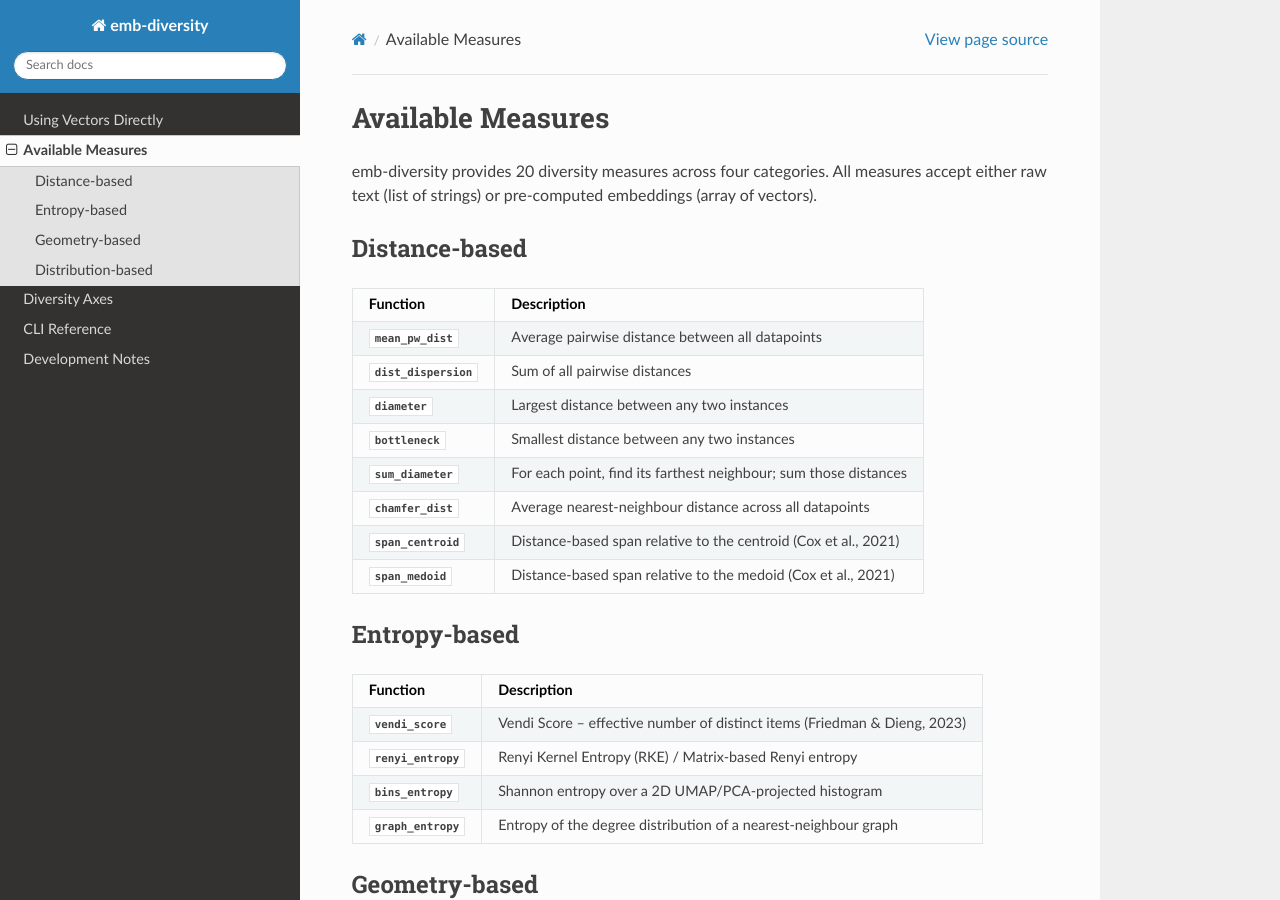
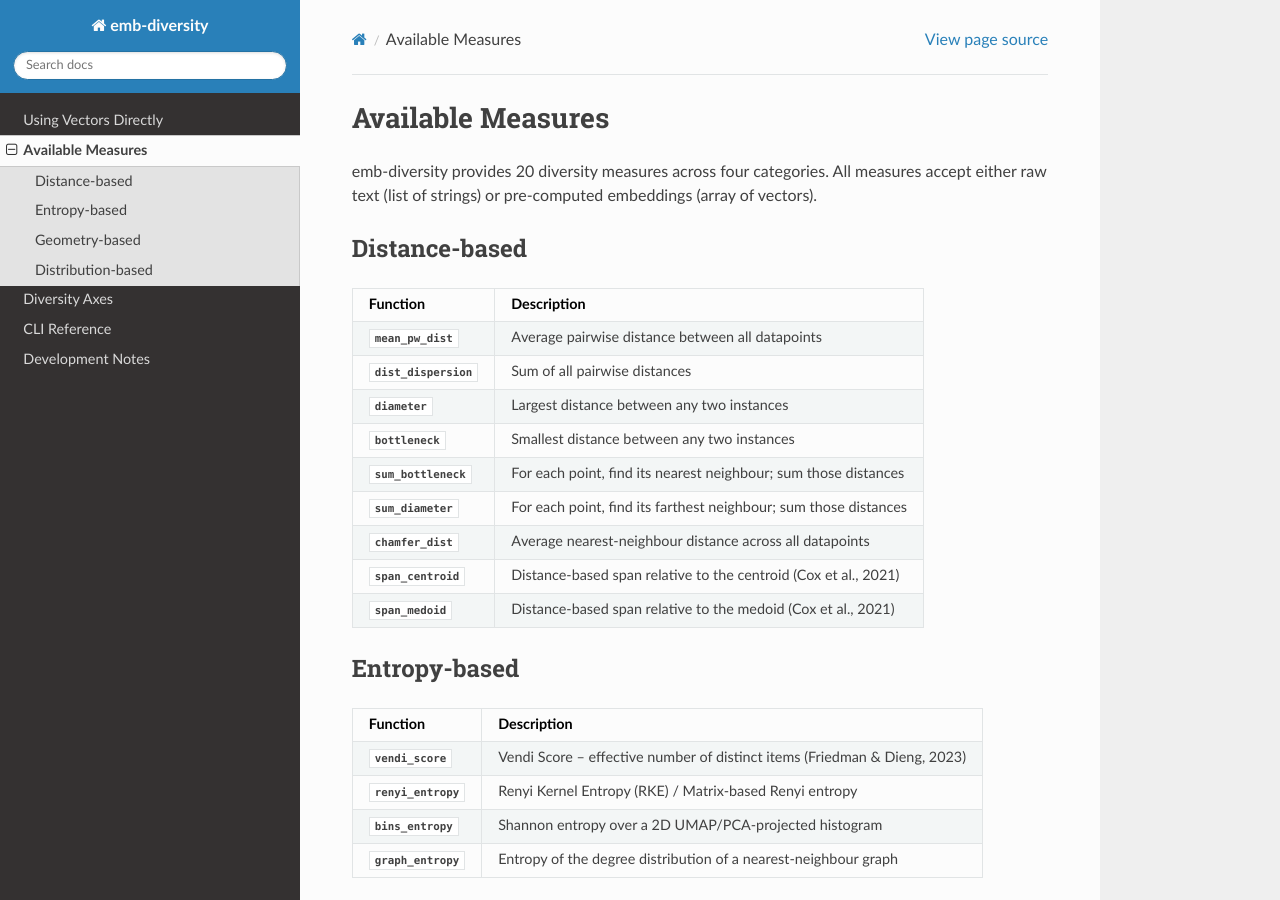
Before and after one commit to nlpsoc/emb-diversity, a Sphinx documentation site: the page built from docs/source/user-guide/measures.md, in a window 1280 px wide and 900 px high. Built offline with Sphinx 7.4.7 and the Read the Docs theme 3.1.0, drawn with Linux system fonts in a browser that asks for light colours; pages that are not in the unit, such as notebooks, are missing from menus.

Commit message:
Potential fix for pull request finding
Co-authored-by: Copilot Autofix powered by AI <175728472+Copilot@users.noreply.github.com>

```diff
--- a/docs/source/user-guide/measures.md
+++ b/docs/source/user-guide/measures.md
@@ -11,6 +11,7 @@ All measures accept either raw text (list of strings) or pre-computed embeddings
 | {func}`dist_dispersion <emb_diversity.measures.dist_dispersion.dist_dispersion>` | Sum of all pairwise distances |
 | {func}`diameter <emb_diversity.measures.diameter.diameter>` | Largest distance between any two instances |
 | {func}`bottleneck <emb_diversity.measures.bottleneck.bottleneck>` | Smallest distance between any two instances |
+| {func}`sum_bottleneck <emb_diversity.measures.sum_bottleneck.sum_bottleneck>` | For each point, find its nearest neighbour; sum those distances |
 | {func}`sum_diameter <emb_diversity.measures.sum_diameter.sum_diameter>` | For each point, find its farthest neighbour; sum those distances |
 | {func}`chamfer_dist <emb_diversity.measures.chamfer_dist.chamfer_dist>` | Average nearest-neighbour distance across all datapoints |
 | {func}`span_centroid <emb_diversity.measures.span_centroid.span_centroid>` | Distance-based span relative to the centroid (Cox et al., 2021) |
```
